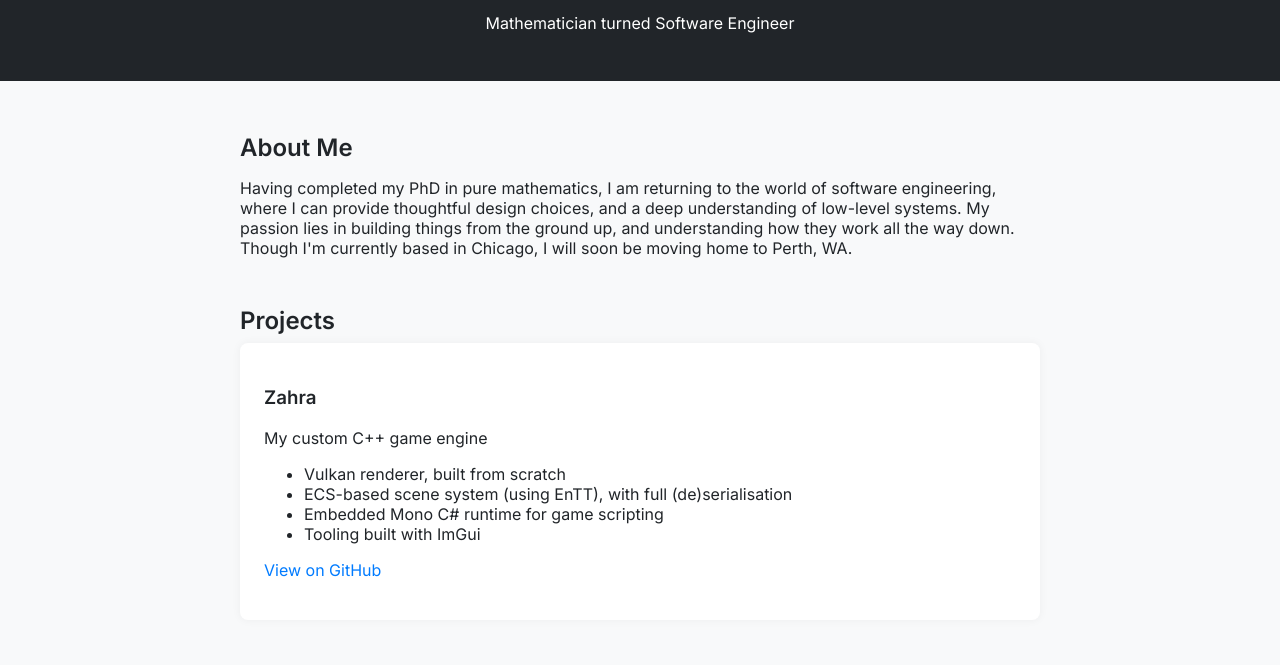
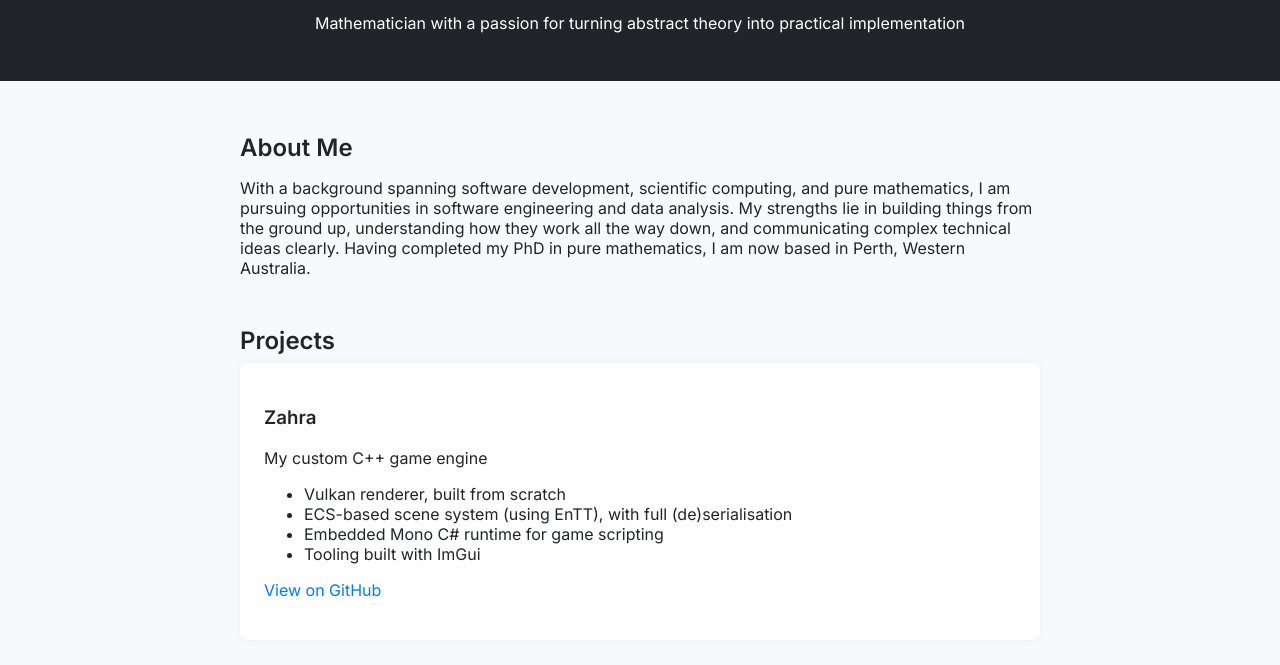
Before and after one commit to jsnadden/jsnadden.github.io, a plain HTML site: page index.html in a window 1280 px wide. Shown: the part 95-760 px from the top of the page. Drawn offline with Linux system fonts and the light colour scheme.

Commit message:
Update index.html

```diff
--- a/index.html
+++ b/index.html
@@ -49,13 +49,15 @@
 <body>
   <header>
     <h1>John Snadden</h1>
-    <p>Mathematician turned Software Engineer</p>
+    <p>Mathematician with a passion for turning abstract theory into practical implementation</p>
   </header>
   <main>
     <section id="about">
       <h2>About Me</h2>
-      <p>Having completed my PhD in pure mathematics, I am returning to the world of software engineering, where I can provide thoughtful design choices, and a deep understanding of low-level systems. My passion lies in building things from the ground up, and understanding how they work all the way down.  Though I'm currently based in Chicago, I will soon be moving home to Perth, WA.</p>
-    </section>
+		<p>
+      With a background spanning software development, scientific computing, and pure mathematics, I am pursuing opportunities in software engineering and data analysis. My strengths lie in building things from the ground up, understanding how they work all the way down, and communicating complex technical ideas clearly. Having completed my PhD in pure mathematics, I am now based in Perth, Western Australia.
+    	</p>
+	</section>
 
     <section id="projects">
       <h2>Projects</h2>
```
